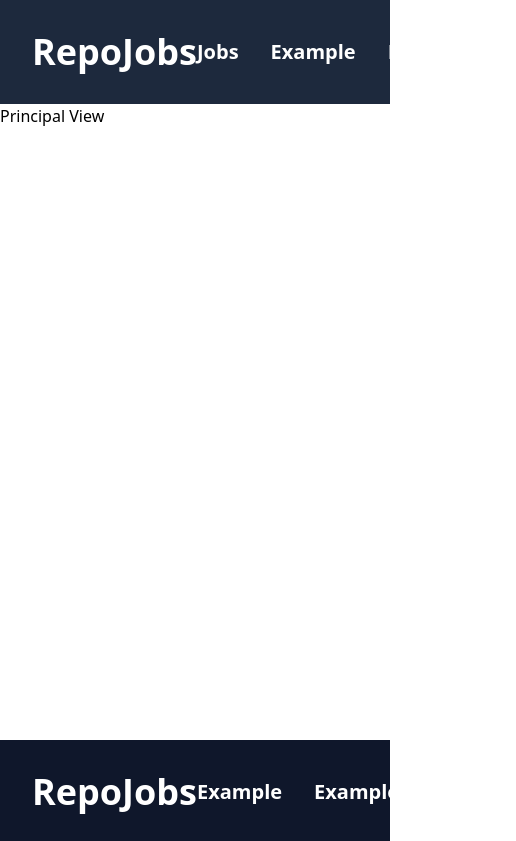
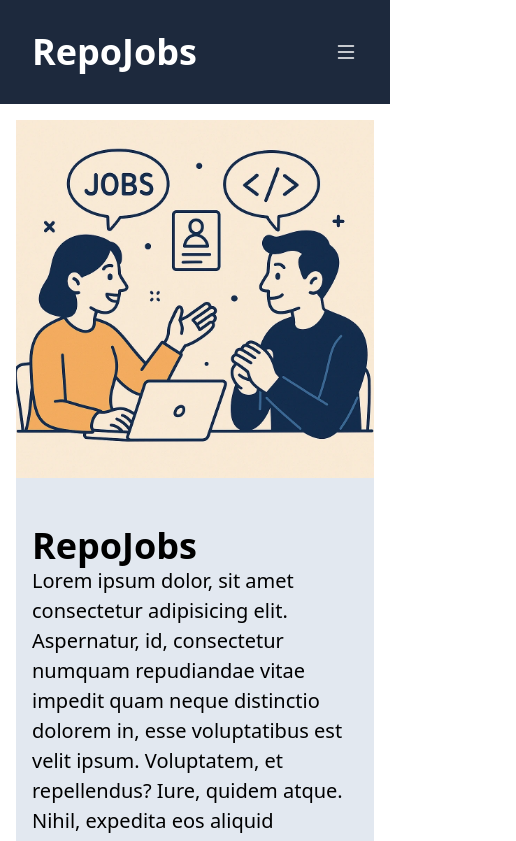
Before and after one commit to LuisSteel07/RepoJobs, a React (Vite) app: page / in a window 390 px wide. Shown: the top 841 px of the page, 516 px wide, since content can reach past the window. Built offline with nearby package versions, Linux system fonts and the light colour scheme.

Commit message:
Navbar updated, add feature open menu

```diff
--- a/src/components/Footer.tsx
+++ b/src/components/Footer.tsx
@@ -2,7 +2,7 @@ const Footer:React.FC = () => {
     return (
         <footer className="flex sticky justify-between items-center w-full bg-slate-900 text-white p-8">
             <a href="/" className="font-bold text-4xl">RepoJobs</a>
-            <section className="flex gap-8 font-bold text-xl">
+            <section className="md:flex hidden gap-8 font-bold text-xl">
                 <a href="/">Example</a>
                 <a href="/">Example</a>
                 <a href="/">Example</a>
--- a/src/components/Navbar.tsx
+++ b/src/components/Navbar.tsx
@@ -1,8 +1,31 @@
+import { useState } from "react"
+
 const Navbar:React.FC = () => {
+    const [showMenu, setShowMenu] = useState(false)
+
+    console.log(showMenu)
+
     return (
         <nav className="flex sticky justify-between items-center w-full bg-slate-800 text-white p-8">
             <a href="/" className="font-bold text-4xl">RepoJobs</a>
-            <section className="flex gap-8 font-bold text-xl">
+            <label htmlFor="navbar" className="md:hidden flex text-white">
+                <img src="/list.svg" id="open" alt="menu-icon" className="w-6 h-6" />
+            </label>
+            <input type="checkbox" id="navbar" className="hidden" onChange={e => setShowMenu(!showMenu)}></input>
+            {
+                showMenu
+                ?
+                    <section className="flex flex-col w-60 h-auto p-2 gap-1 -translate-x-60 bg-gray-950/90" id="menu">
+                        <a href="/jobs">Jobs</a>
+                        <a href="/">Example</a>
+                        <a href="/">Example</a>
+                    </section>
+                :
+                    (
+                        <></>
+                    )
+            }
+            <section className="md:flex hidden gap-8 font-bold text-xl" id="menu">
                 <a href="/jobs">Jobs</a>
                 <a href="/">Example</a>
                 <a href="/">Example</a>
--- a/src/views/PrincialView.tsx
+++ b/src/views/PrincialView.tsx
@@ -1,7 +1,13 @@
 const PrincipalView:React.FC = () => {
     return (
-        <section className="flex flex-col grow">
-            <h1 >Principal View</h1>
+        <section className="flex flex-col grow justify-center items-center">
+            <article className="m-4 bg-slate-200 flex flex-col-reverse md:flex-row gap-8 w-auto md:w-[770px]">
+                <div className="flex flex-col w-auto md:w-[400px] p-4">
+                    <h1 className="text-4xl font-bold">RepoJobs</h1>
+                    <p className="text-[20px]">Lorem ipsum dolor, sit amet consectetur adipisicing elit. Aspernatur, id, consectetur numquam repudiandae vitae impedit quam neque distinctio dolorem in, esse voluptatibus est velit ipsum. Voluptatem, et repellendus? Iure, quidem atque. Nihil, expedita eos aliquid reiciendis quidem culpa sapiente recusandae deleniti, tempore, explicabo enim molestias.</p>
+                </div>
+                <img src="/header.webp" alt="header image" width={360} />
+            </article>
         </section>
     )
 }
```
Also changed, not shown: public/header.webp (added), public/list.svg (added).
